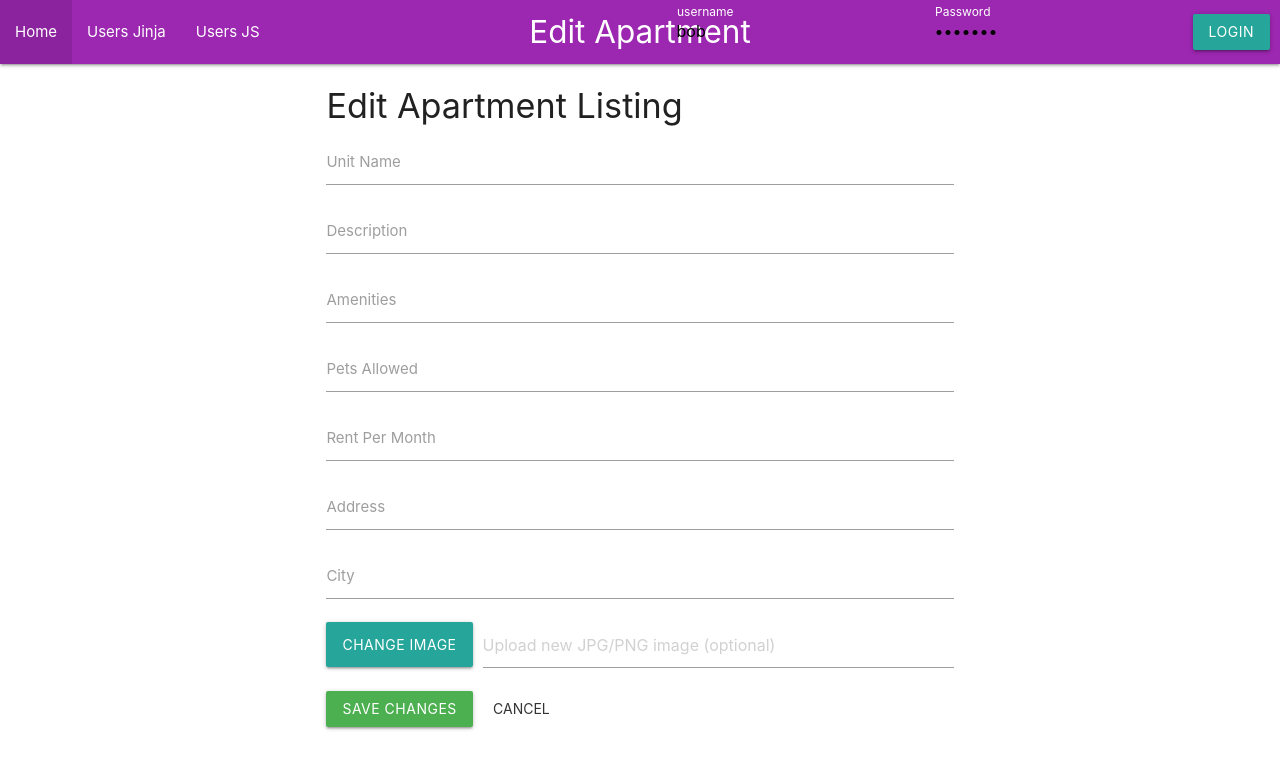
After one commit to Rest-Assured-1/INFO-2602-Group-Project, a Python web app: template App/templates/edit_apartment.html in a window 1280 px wide. The commit adds this page. Shown: the top 769 px of the page. Run offline with Jinja, Linux system fonts and the light colour scheme; the template is opened without the code that fills it, so the values that code supplies are empty.

Commit message:
apartment add/edit html

```diff
--- /dev/null
+++ b/App/templates/edit_apartment.html
@@ -0,0 +1,69 @@
+{% extends "layout.html" %}
+
+{% block title %}Edit Apartment{% endblock %}
+{% block page %}Edit Apartment{% endblock %}
+
+{% block content %}
+<div class="container">
+    <h4>Edit Apartment Listing</h4>
+    <form method="POST" action="{{ url_for('apartment_views.edit_apartment', id=apartment.id) }}" enctype="multipart/form-data">
+
+        <div class="input-field">
+            <input name="title" id="title" type="text" class="validate" value="{{ apartment.title }}" required>
+            <label for="title" class="active">Unit Name</label>
+        </div>
+
+        <div class="input-field">
+            <input name="body" id="body" type="text" class="validate" value="{{ apartment.body }}" required>
+            <label for="body" class="active">Description</label>
+        </div>
+
+        <div class="input-field">
+            <input name="amenities" id="amenities" type="text" class="validate" value="{{ apartment.amenities }}">
+            <label for="amenities" class="active">Amenities</label>
+        </div>
+
+        <div class="input-field">
+            <input name="pets_allowed" id="pets_allowed" type="text" class="validate" value="{{ apartment.pets_allowed }}">
+            <label for="pets_allowed" class="active">Pets Allowed</label>
+        </div>
+
+        <div class="input-field">
+            <input name="price" id="price" type="text" class="validate" value="{{ apartment.price }}">
+            <label for="price" class="active">Rent Per Month</label>
+        </div>
+
+        <div class="input-field">
+            <input name="address" id="address" type="text" class="validate" value="{{ apartment.address }}">
+            <label for="address" class="active">Address</label>
+        </div>
+
+        <div class="input-field">
+            <input name="cityname" id="cityname" type="text" class="validate" value="{{ apartment.cityname }}">
+            <label for="cityname" class="active">City</label>
+        </div>
+
+        {% if apartment.photo %}
+            <p>Current Photo:</p>
+            <div class="card-image">
+                <img src="{{ url_for('upload_views.uploaded_file', filename=apartment.photo) }}" alt="Apartment Photo" style="max-width: 300px;">
+            </div>
+        {% endif %}
+
+        <div class="file-field input-field">
+            <div class="btn">
+                <span>Change Image</span>
+                <input type="file" name="photo" id="photo" accept="image/jpeg,image/jpg,image/png">
+            </div>
+            <div class="file-path-wrapper">
+                <input class="file-path validate" type="text" placeholder="Upload new JPG/PNG image (optional)">
+            </div>
+        </div>
+
+        <div class="card-action">
+            <button type="submit" class="btn green white-text">Save Changes</button>
+            <a href="{{ url_for('index_views.index_page') }}" class="btn-flat">Cancel</a>
+        </div>
+    </form>
+</div>
+{% endblock %}
```
Also changed, not shown: App/templates/add_apartment.html (added, +59 -0 lines), App/templates/index.html (+37 -76 lines), App/views/apartment.py (+12 -19 lines).
